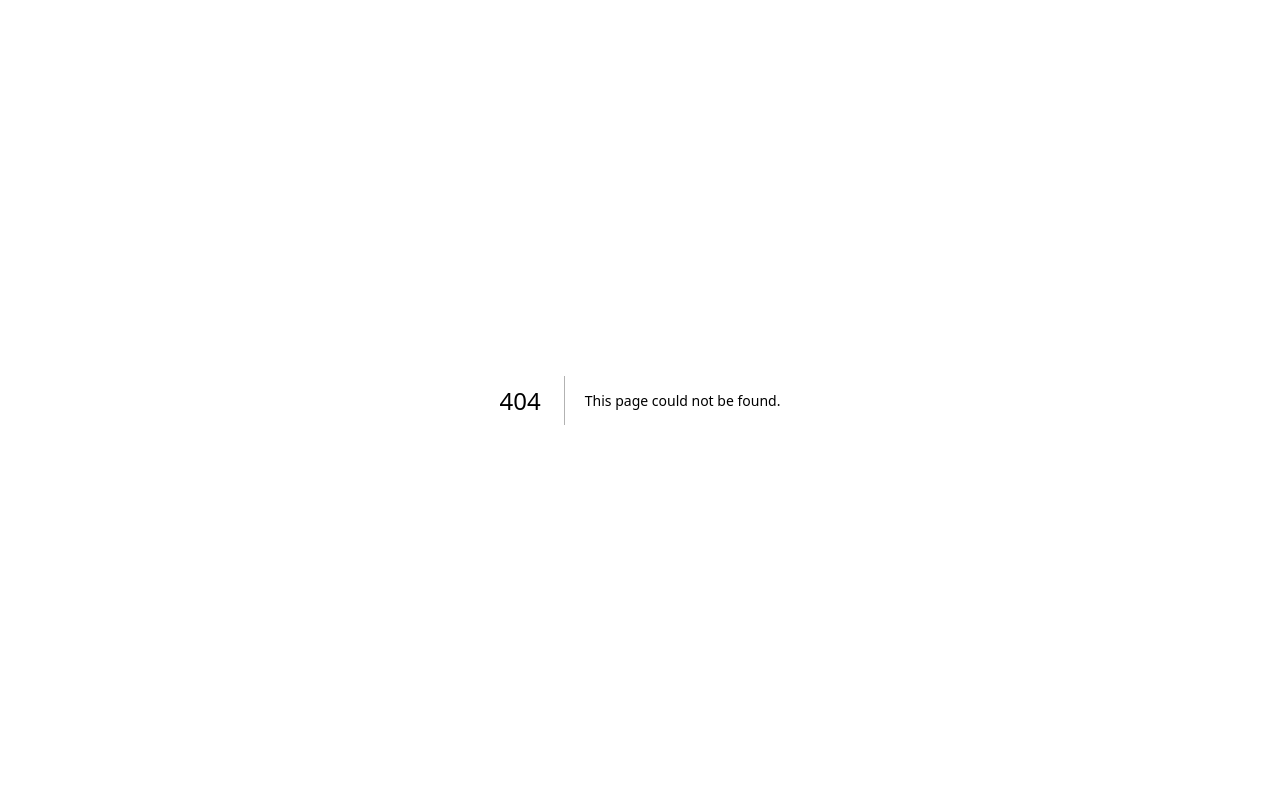
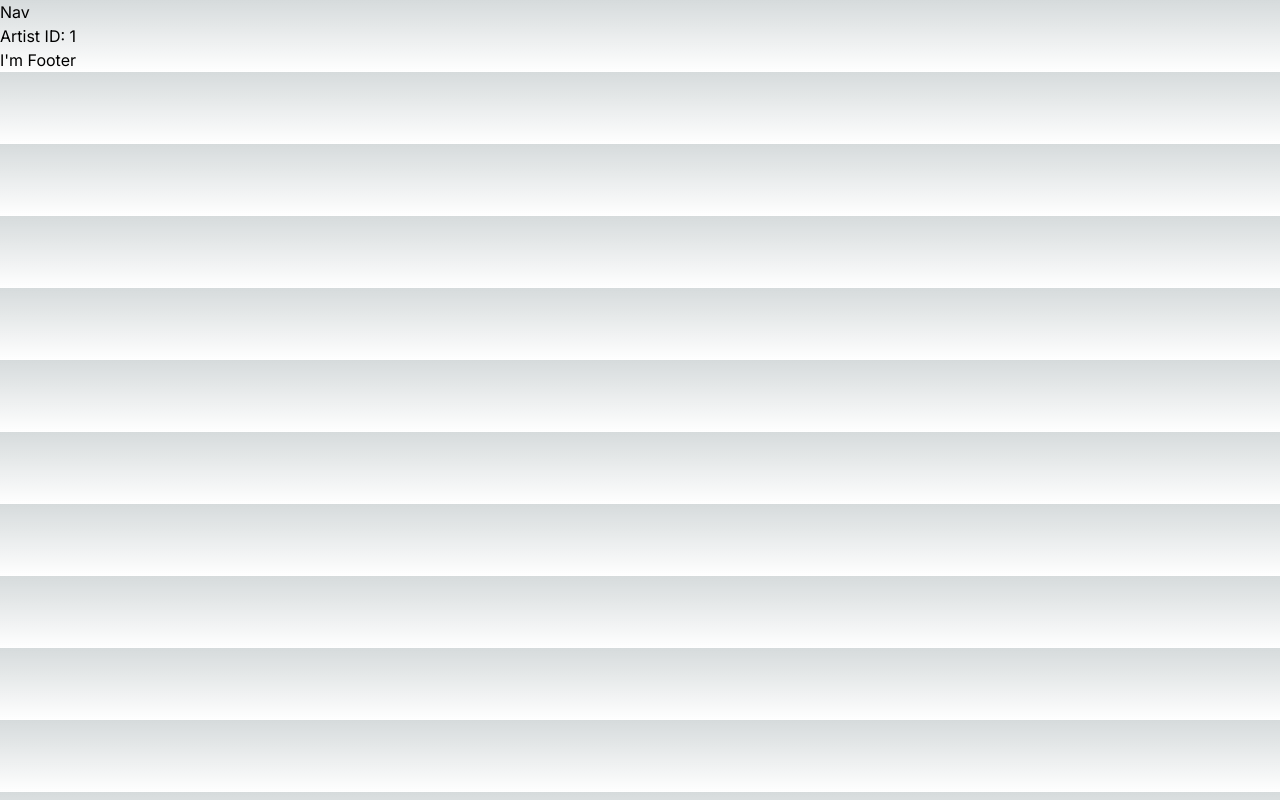
Before and after one commit to heinnthantsin/next-app, a Next.js app: page /artist/1 in a window 1280 px wide. Before the commit this address had no page. Built offline with nearby package versions, Linux system fonts and the light colour scheme.

Commit message:
[add] initial artist

```diff
--- /dev/null
+++ b/src/app/artist/[id]/page.js
@@ -0,0 +1,10 @@
+import ArtistDetail from "@/ui/component/artist/ArtistDetail";
+import React from "react";
+
+export default function page() {
+  return (
+    <section>
+      <ArtistDetail />
+    </section>
+  );
+}
--- /dev/null
+++ b/src/app/artist/page.js
@@ -0,0 +1,5 @@
+import React from "react";
+
+export default function page() {
+  return <div>Artist page is here</div>;
+}
--- a/src/app/layout.js
+++ b/src/app/layout.js
@@ -1,5 +1,7 @@
 import { Inter } from "next/font/google";
 import "./globals.css";
+import Nav from "@/ui/component/nav/Nav";
+import Footer from "@/ui/component/footer/Footer";
 
 const inter = Inter({ subsets: ["latin"] });
 
@@ -11,7 +13,11 @@ export const metadata = {
 export default function RootLayout({ children }) {
   return (
     <html lang="en">
-      <body className={inter.className}>{children}</body>
+      <body className={inter.className}>
+        <Nav />
+        {children}
+        <Footer />
+      </body>
     </html>
   );
 }
--- /dev/null
+++ b/src/ui/component/artist/ArtistDetail.jsx
@@ -0,0 +1,9 @@
+"use client";
+
+import { useParams } from "next/navigation";
+import React from "react";
+
+export default function ArtistDetail() {
+  const { id } = useParams();
+  return <div>Artist ID: {id}</div>;
+}
```
